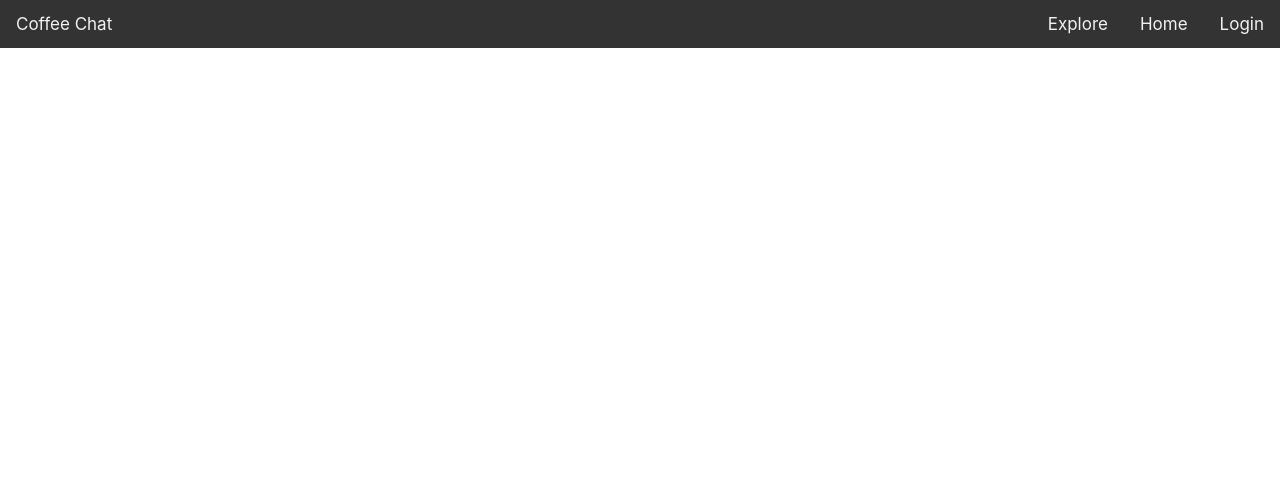
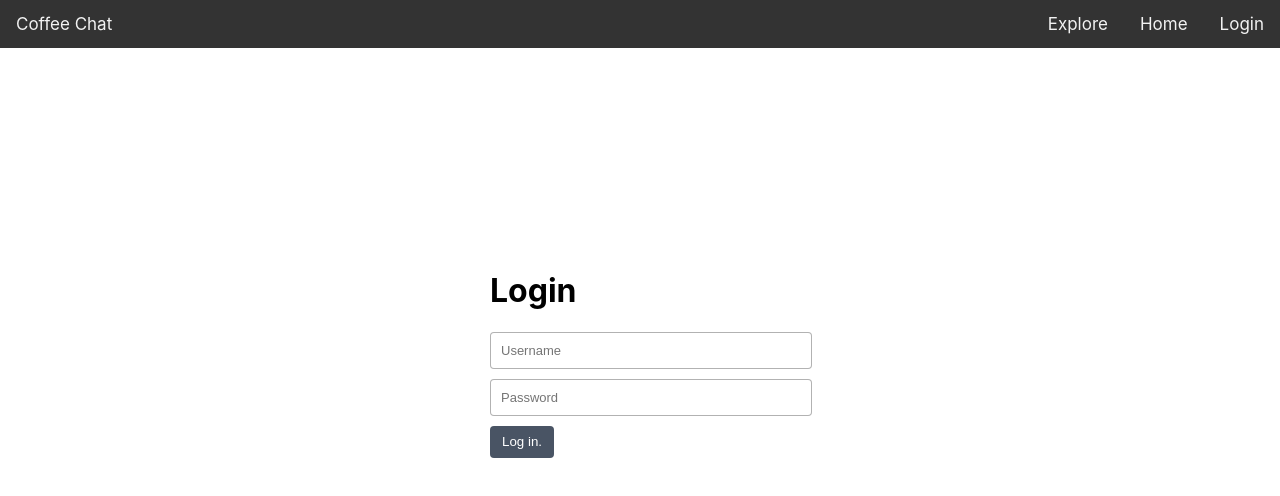
Before and after one commit to HaminLeee/coffee-chat, a React (Create React App) app in the folder client/: page /login in a window 1280 px wide. Shown: the top 496 px of the page. Built offline with nearby package versions, Linux system fonts and the light colour scheme.

Commit message:
Add login page

```diff
--- a/client/src/index.css
+++ b/client/src/index.css
@@ -134,6 +134,30 @@ code {
   margin-bottom: 10px;
 }
 
+/* Login Component */
+.login {
+	position: absolute;
+	top: 50%;
+	left: 50%;
+	margin: -150px 0 0 -150px;
+	width:300px;
+	height:300px;
+}
+
+input {
+	width: 100%;
+	margin-bottom: 10px;
+	background: white;
+	border: none;
+	outline: none;
+	padding: 10px;
+	font-size: 13px;
+	color: black;
+	border: 1px solid rgba(0,0,0,0.3);
+	border-radius: 4px;
+
+}
+
 /* Chat component */
 
 .Chat {
--- a/client/src/pages/LoginPage.js
+++ b/client/src/pages/LoginPage.js
@@ -3,8 +3,13 @@ import React, { Component } from 'react';
 class LoginPage extends Component {
      render() {
           return (
-               <div>
-
+               <div className="login">
+                    <h1>Login</h1>
+                    <form method="post">
+                         <input type="text" name="u" placeholder="Username" required="required" />
+                         <input type="password" name="p" placeholder="Password" required="required" />
+                         <button type="submit" class="exploreButton">Log in.</button>
+                    </form>
                </div>
           );
      }
```
